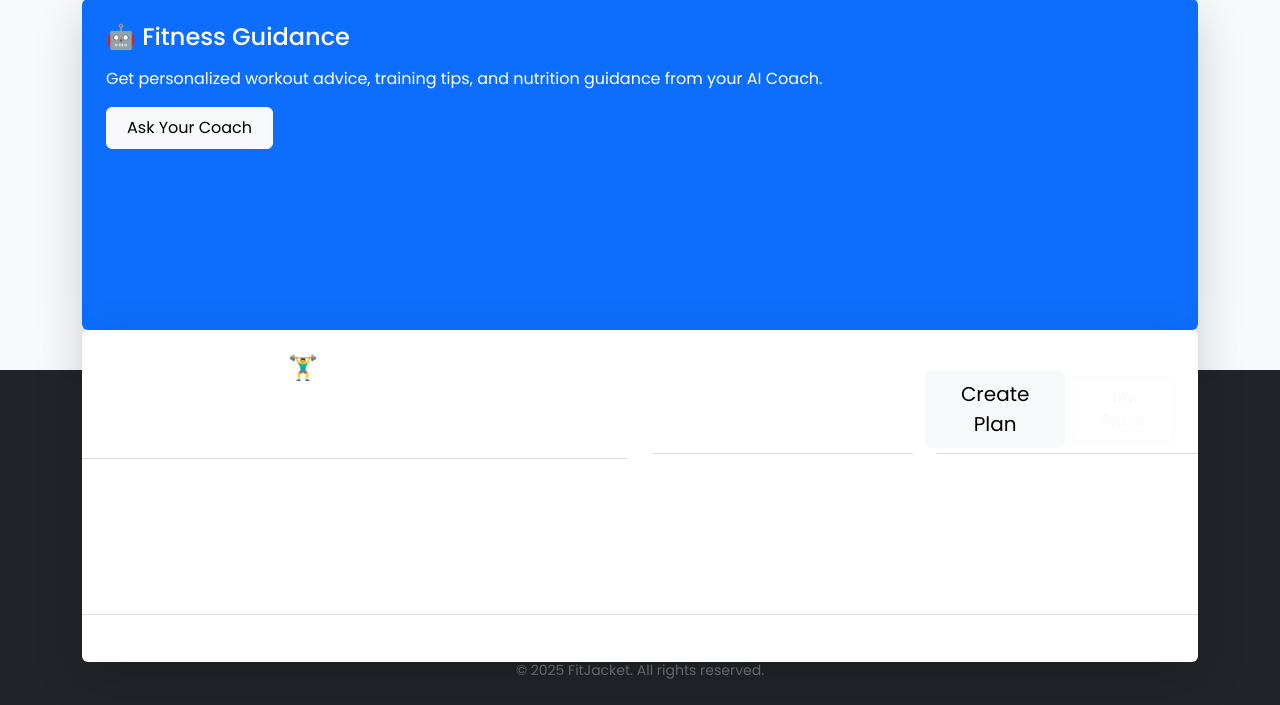
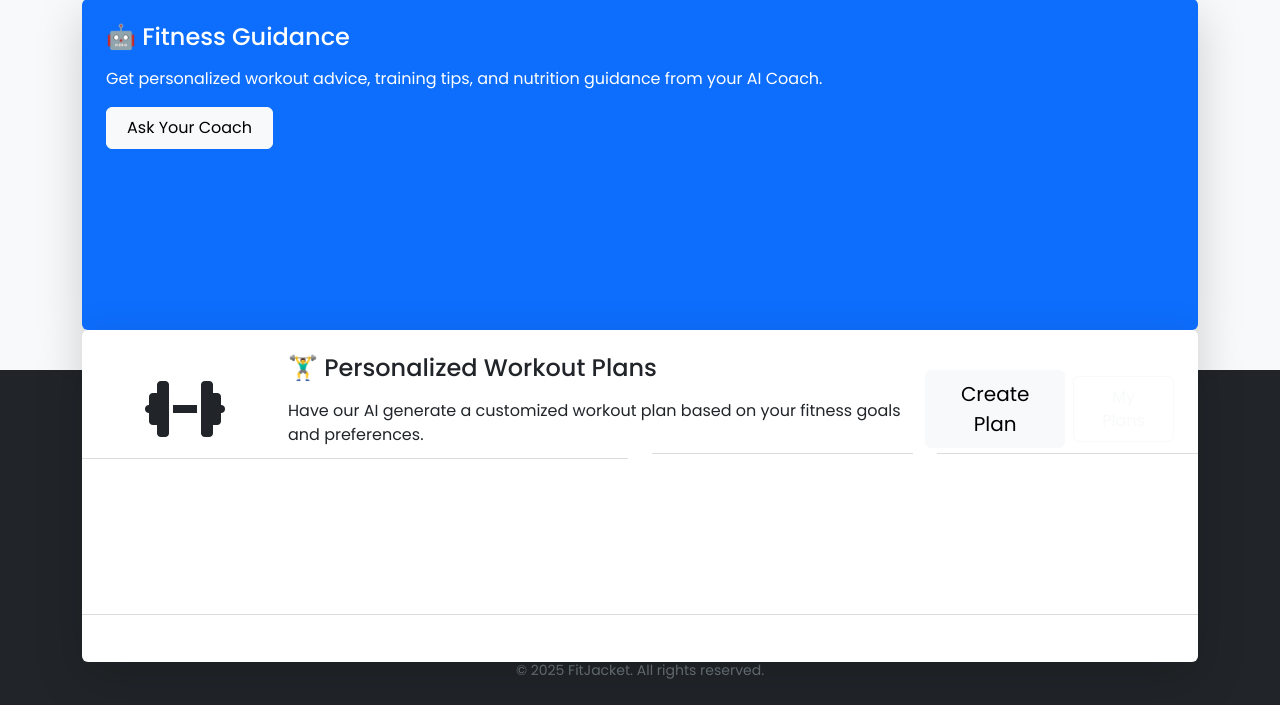
Before and after one commit to shailenamin/FitJacket, a Django app: template dashboard/templates/dashboard/goals.html in a window 1280 px wide. Shown: the part 955-1660 px from the top of the page. Run offline with Django 3.2, Linux system fonts and the light colour scheme; the template is opened without the code that fills it: values that come from a table or form of the project are taken from there, others are empty.

Commit message:
Black Text

```diff
--- a/dashboard/templates/dashboard/goals.html
+++ b/dashboard/templates/dashboard/goals.html
@@ -136,7 +136,7 @@
       </div>
     </div>
   </div>
-  <div class="card bg-gradient-primary text-white shadow-lg h-100 p-4">
+  <div class="card bg-gradient-primary shadow-lg h-100 p-4">
       <div class="row">
         <div class="col-md-2 d-flex align-items-center justify-content-center">
           <i class="fas fa-dumbbell fa-4x"></i>
```
Also changed, not shown: db.sqlite3.
